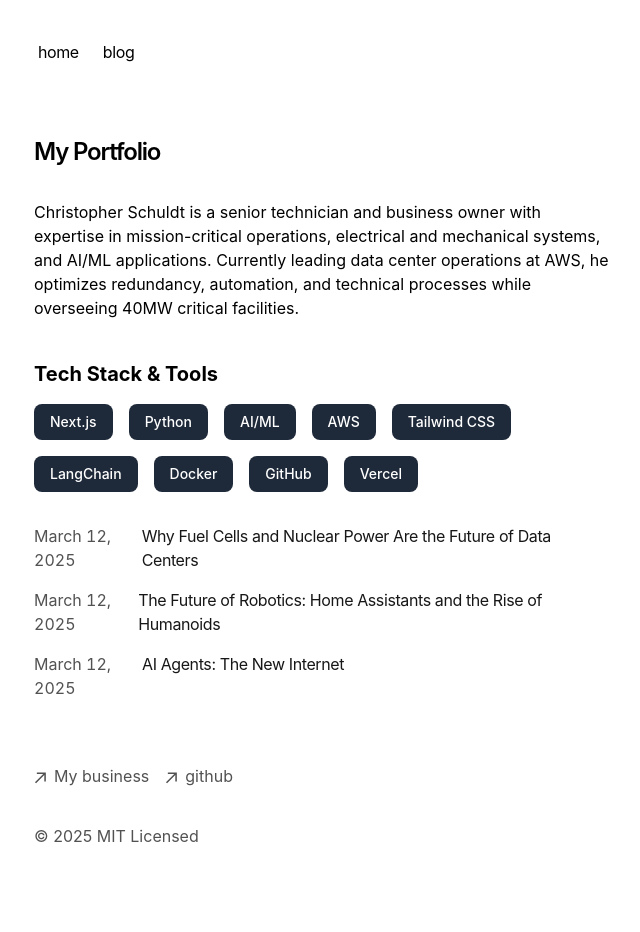
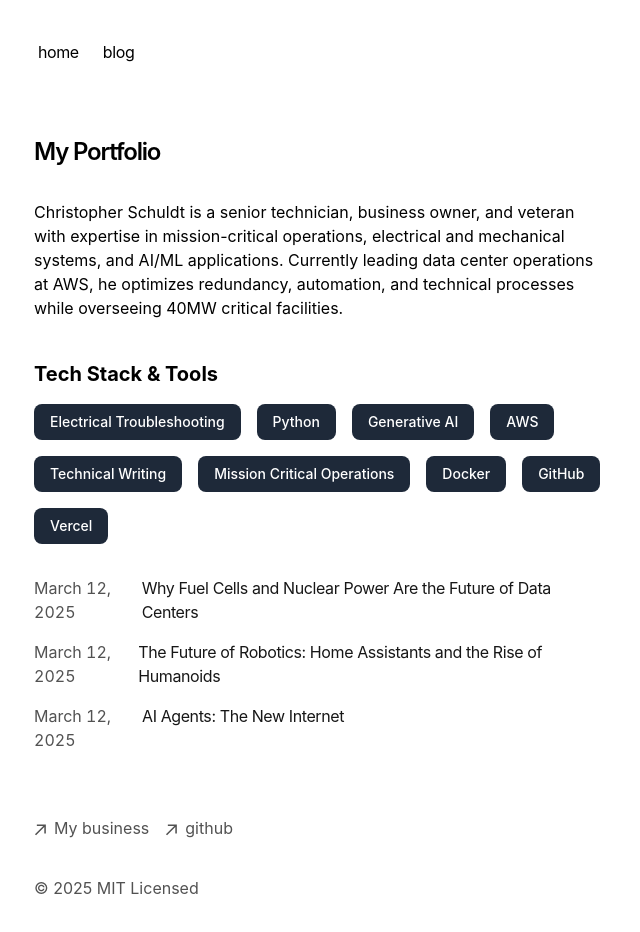
Before and after one commit to pioneermushrooms/chatbot-project, a Next.js app: page / in a window 1280 px wide. Shown: the top 932 px of the page, without its empty margins (318-958 px from the left). Built offline with nearby package versions, Linux system fonts and the light colour scheme.

Commit message:
Update page.tsx

```diff
--- a/app/page.tsx
+++ b/app/page.tsx
@@ -7,8 +7,8 @@ export default function Page() {
         My Portfolio
       </h1>
       <p className="mb-4">
-        {`Christopher Schuldt is a senior technician and business owner with
-        expertise in mission-critical operations, electrical and mechanical
+        {`Christopher Schuldt is a senior technician, business owner, and veteran
+        with expertise in mission-critical operations, electrical and mechanical
         systems, and AI/ML applications. Currently leading data center
         operations at AWS, he optimizes redundancy, automation, and technical
         processes while overseeing 40MW critical facilities.`}
@@ -18,12 +18,12 @@ export default function Page() {
       <h2 className="mt-10 text-xl font-bold">Tech Stack & Tools</h2>
       <div className="flex flex-wrap gap-4 mt-4">
         {[
-          "Next.js",
+          "Electrical Troubleshooting",
           "Python",
-          "AI/ML",
+          "Generative AI",
           "AWS",
-          "Tailwind CSS",
-          "LangChain",
+          "Technical Writing",
+          "Mission Critical Operations",
           "Docker",
           "GitHub",
           "Vercel"
```
